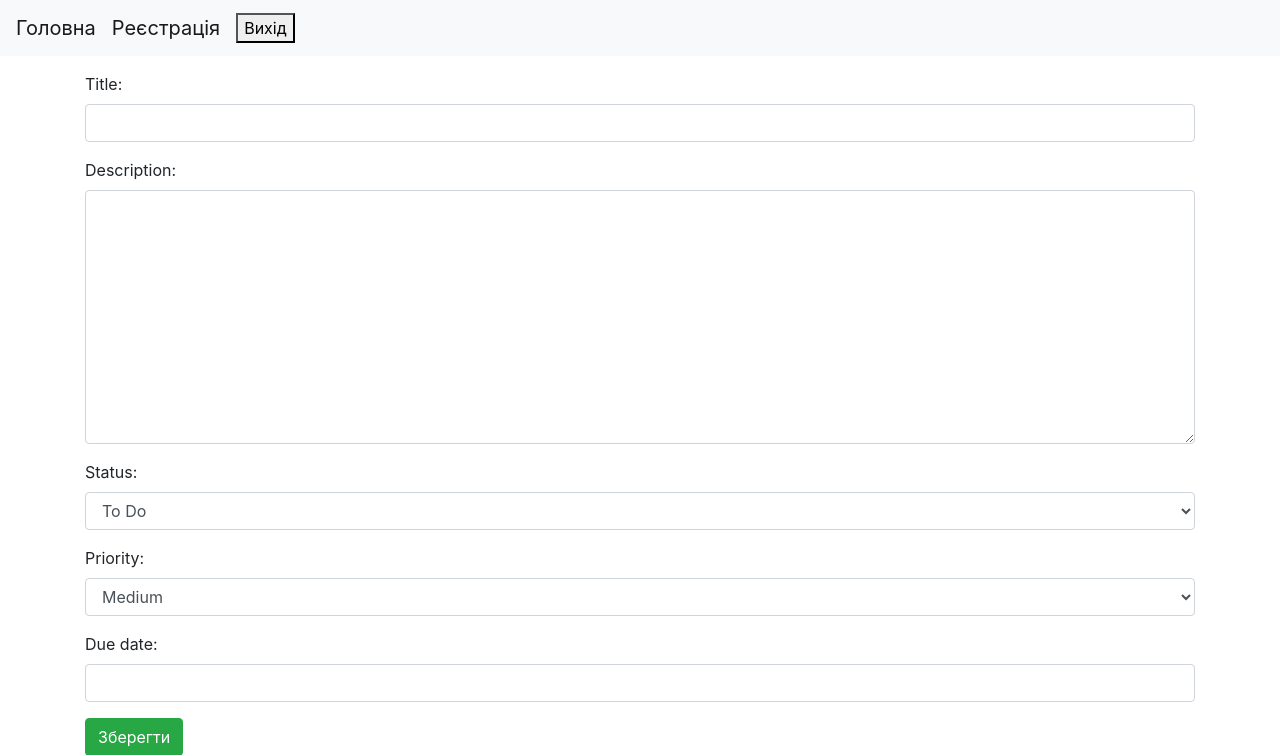
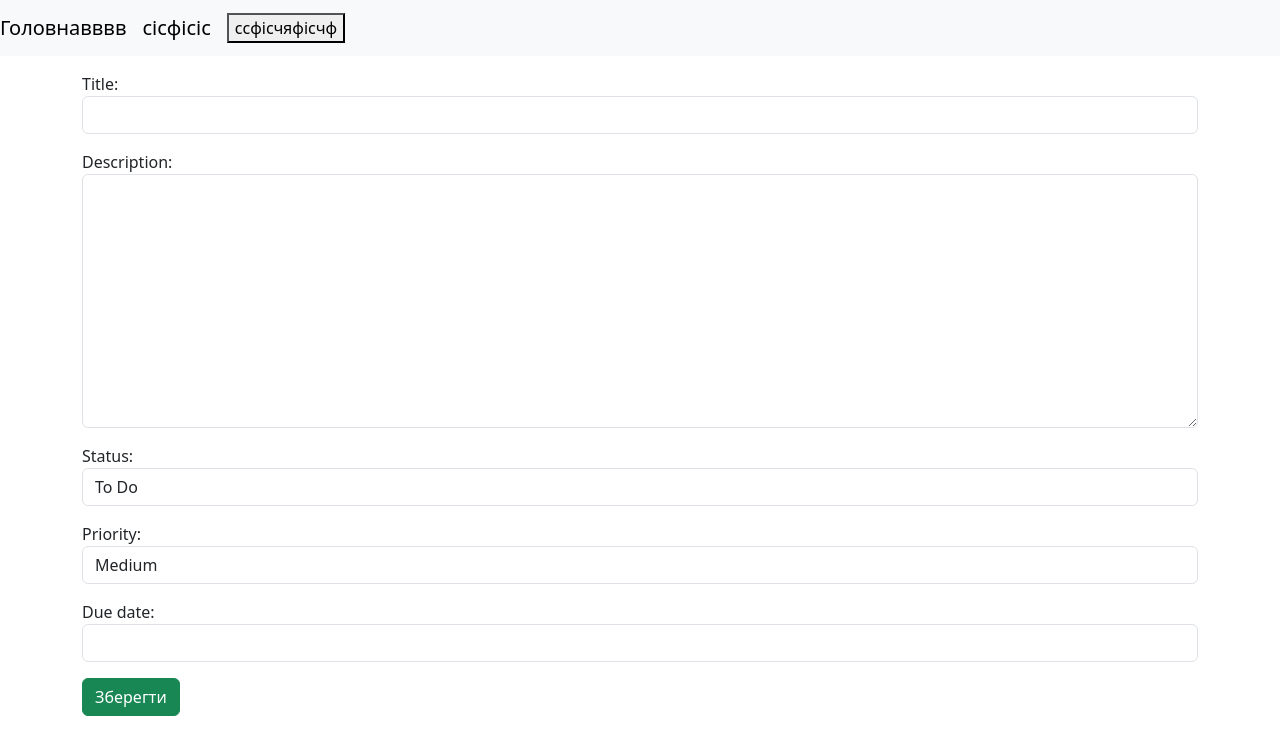
Before and after one commit to ihorkozlov2011/Treking_manager, a Django app: page /task-create/ in a window 1280 px wide. Shown: the top 755 px of the page. Run offline with Django 5.2, Linux system fonts and the light colour scheme; the visitor is signed in with stand-in values (Sample User, id 1); some libraries are stand-ins or nearby versions.

Commit message:
Ваше описание изменений

```diff
--- a/tracking/templates/base.html
+++ b/tracking/templates/base.html
@@ -2,17 +2,19 @@
 <html lang="uk">
 <head>
     <meta charset="UTF-8">
-    <meta name="viewport" content="width=device-width, initial-scale=1.0">
     <title>Система управління завданнями</title>
-    <link rel="stylesheet" href="https://stackpath.bootstrapcdn.com/bootstrap/4.5.2/css/bootstrap.min.css">
+    <link rel="stylesheet" href="https://cdn.jsdelivr.net/npm/bootstrap@5.3.3/dist/css/bootstrap.min.css">
 </head>
 <body>
     <nav class="navbar navbar-expand-lg navbar-light bg-light">
-        <a class="navbar-brand" href="{% url 'tasks:task-list' %}">Головна</a>
-        <a class="navbar-brand" href="{% url 'tasks:register' %}">Реєстрація</a>
+        <a class="navbar-brand" href="{% url 'tasks:task-list' %}">Головнавввв
+
+
+        </a>
+        <a class="navbar-brand" href="{% url 'tasks:register' %}">сісфісіс</a>
         <form action="{% url 'tasks:logout' %}" method="post">
             {% csrf_token %}
-            <button type="submit">Вихід</button>
+            <button type="submit">ссфісчяфісчф</button>
         </form>
     </nav>
 
```
